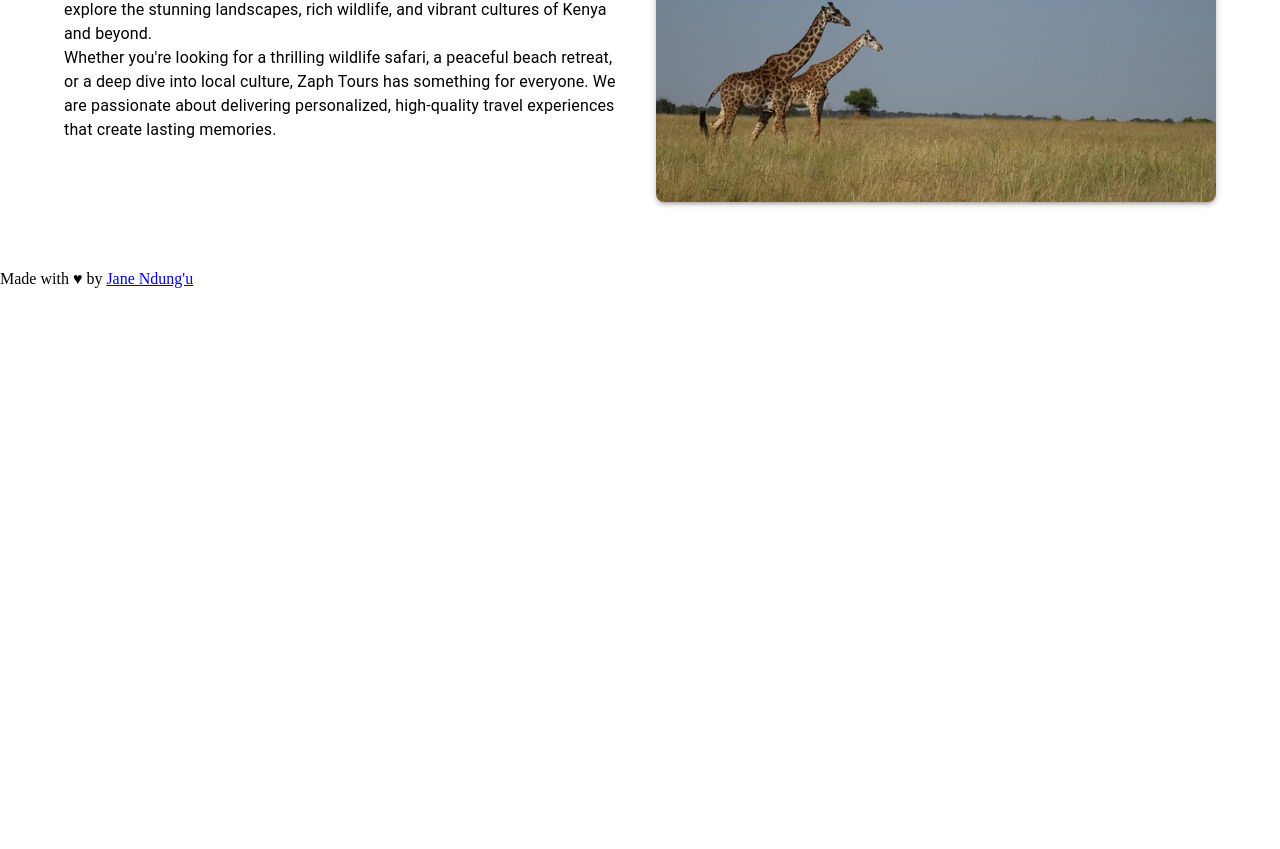
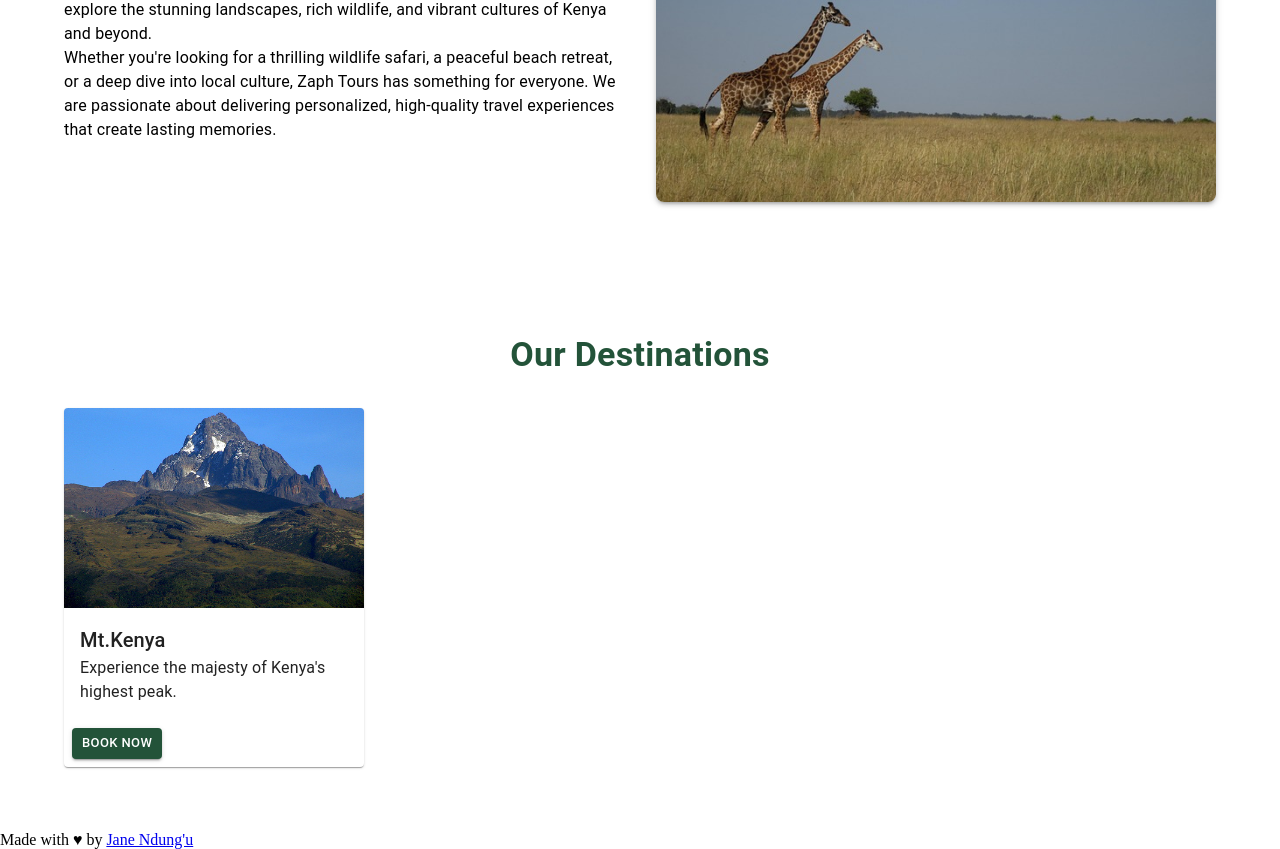
Before and after one commit to JaninWanjiru/Zaph-Tours, a React (Vite) app: page / in a window 1280 px wide. Shown: the part 1035-1884 px from the top of the page. Before the commit the page ends 1323 px from the top, so only its background shows below. Built offline with nearby package versions, Linux system fonts and the light colour scheme.

Commit message:
add destinationsSection component

```diff
--- /dev/null
+++ b/src/components/DestinationsSection.tsx
@@ -0,0 +1,46 @@
+import {
+  Box,
+  Grid,
+  Card,
+  CardMedia,
+  CardContent,
+  CardActions,
+  Button,
+  Typography,
+} from "@mui/material";
+
+function DestinationsSection() {
+  return (
+    <Box sx={{ padding: { xs: 4, md: 8 } }}>
+      <Typography
+        variant="h4"
+        fontWeight="bold"
+        color="primary"
+        textAlign="center"
+        sx={{ mb: 4 }}
+      >
+        Our Destinations
+      </Typography>
+      <Grid container spacing={3}>
+        <Grid size={{ xs: 12, sm: 6, md: 4 }}>
+          <Card sx={{ width: "300px" }}>
+            <CardMedia component="img" height="200px" image="/Mt.Kenya.jpg" />
+            <CardContent>
+              <Typography variant="h6">Mt.Kenya</Typography>
+              <Typography variant="body1">
+                Experience the majesty of Kenya's highest peak.
+              </Typography>
+            </CardContent>
+            <CardActions>
+              <Button size="small" variant="contained">
+                Book Now
+              </Button>
+            </CardActions>
+          </Card>
+        </Grid>
+      </Grid>
+    </Box>
+  );
+}
+
+export default DestinationsSection;
--- a/src/pages/HomePage.tsx
+++ b/src/pages/HomePage.tsx
@@ -1,10 +1,12 @@
 import HeroSection from "../components/HeroSection";
 import AboutSection from "../components/AboutSection";
+import DestinationsSection from "../components/DestinationsSection";
 function HomePage() {
   return (
     <>
     <HeroSection />
     <AboutSection />
+    <DestinationsSection />
     </>
   );
 }
```
